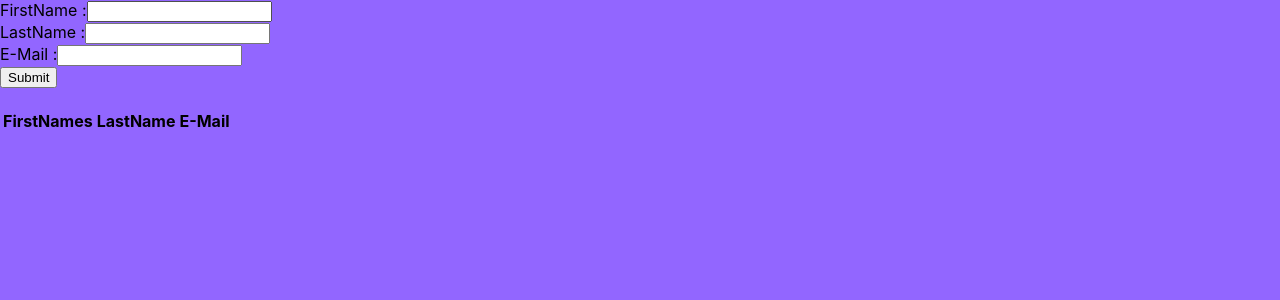
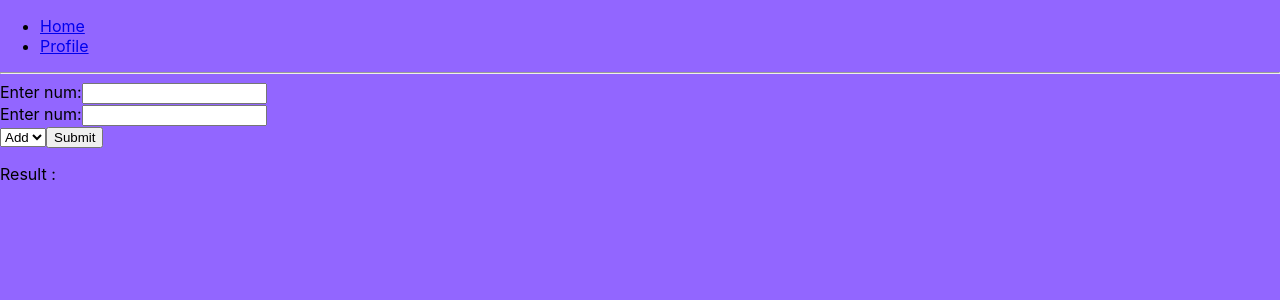
Before and after one commit to Vijay-shankar-08/React-Practice, a React (Create React App) app: page /calc in a window 1280 px wide. Shown: the top 300 px of the page. Built offline with nearby package versions, Linux system fonts and the light colour scheme.

Commit message:
updated caculator task

```diff
--- a/src/App.js
+++ b/src/App.js
@@ -18,9 +18,9 @@ import Profile from './components/Profile'
 import Dashboard from './components/Dasboard'
 import Home from './components/Home'
 import Refparent from './components/Refparent'
-// import Task3 from './components/Task3'
 import Mytask from './components/Mytask'
 import Todo from './components/Todo'
+import Calculator from './components/Calculator';
 
 // const Profile = lazy(() => import('./components/Profile'))
 // const Dashboard = lazy(() => import('./components/Dasboard'))
@@ -28,52 +28,84 @@ class App extends Component {
   render() {
     return (
       // <Suspense fallback={<h2>loading....</h2>}>
+      <Router>
+        <div>
+          <ul>
+            <li>
+              <Link to='/'>Home</Link>
+            </li>
+            <li>
+              <Link to='/profile'>Profile</Link>
+            </li>
+          </ul>
+          <hr />
+          <Switch>
+            <Route path='/dashboard' component={Dashboard}></Route>
+            <Route  exact path='/'>
+              <Home />
+            </Route>
+            <Route path='/profile'>
+              <Profile />
+            </Route>
+            <Route path='/timer'>
+              <Timer name="Timer" />
+            </Route>
+            <Route path='/state'>
+              <State />
+            </Route>
+            <Route path='/derived'>
+              <Derived />
+            </Route>
+            <Route path='/test1'>
+              <Test1 />
+            </Route>
+            <Route path='/test2'>
+              <Test2 />
+            </Route>
+            <Route path='/parent'>
+              <Parent />
+            </Route>
+            <Route path='/buttonpresent'>
+              <BtnPresent />
+            </Route>
+            <Route path='/condition'>
+              <Condition/>
+            </Route>
+            <Route path='/frag'>
+              <Frag />
+            </Route>
+            <Route path='/list'>
+              <List />
+            </Route>
+            <Route path='/parentmark'>
+              <ParentMark />
+            </Route>
+            <Route path='/head'>
+              <Head />
+            </Route>
+            <Route path='/refeparent'>
+              <Refparent />
+            </Route>
+            <Route path='/frparent'>
+              <FRparent />
+            </Route>
+            <Route path='/todo'>
+              <Todo />
+            </Route>
+            <Route path='/mytask'>
+              <Mytask />
+            </Route>
+            <Route path='/click'>
+              <Click name='vijay' />
+            </Route>
+            <Route path='/calc'>
+              <Calculator />
+            </Route>
+          </Switch>
+        </div>
+      </Router>
+      // </Suspense>
 
-      // <Router>
-      //   <div>
-      //     <ul>
-      //       <li>
-      //         <Link to='/'>Home</Link>
-      //       </li>
-      //       <li>
-      //         <Link to='/profile'>Profile</Link>
-      //       </li>
-      //     </ul>
-      //     <hr />
-      //     <Route path='/profile'>
-      //       <Profile />
-      //     </Route>
-      //   <Switch>
-      //     <Route  exact path='/'>
-      //       <Home />
-      //     </Route>
-
-      //     <Route path='/dashboard'>
-      //       <Dashboard />
-      //     </Route>
-
-      //   </Switch>
-      //   </div>
-      // </Router>
-      //  </Suspense>
-      <div>
-        {/* <Timer name="Timer" />
-        <State />
-        <Derived />
-        <Test1 />
-        <Test2 />
-        <Parent />
-        <BtnPresent />
-        <Condition />
-        <Frag />
-        <List />
-        <ParentMark />
-        <Click name="vijay" />
-        <Head />
-        <Refparent />
-        <FRparent /> */}
-        <Mytask />
-      </div>
     )
   }
 }
--- /dev/null
+++ b/src/components/Calculator.js
@@ -0,0 +1,83 @@
+import React, { Component } from 'react'
+
+class Calculator extends Component {
+    constructor(props) {
+        super(props)
+        this.state = {
+            firstnum: '',
+            secondnum: '',
+            operation: 'Add',
+            result: ''
+
+        }
+    }
+    handleChange = (event) => {
+        this.setState({
+            [event.target.name]: event.target.value
+        })
+    }
+
+    doMath = (e) => {
+        e.preventDefault();
+        const firstnum = this.state.firstnum
+        const secondnum = this.state.secondnum
+        const operation = this.state.operation
+        console.log(operation)
+        console.log(firstnum)
+        console.log(secondnum)
+        // const obj = { id: Date.now(),firstnum, secondnum, operation };
+        switch (operation) {
+            case 'Add':
+                this.setState({
+                    result: (Number(firstnum) + Number(secondnum))
+                })
+                break;
+            case 'Sub':
+                this.setState({
+                    result: (firstnum) - (secondnum)
+                })
+                break;
+            case 'Mul':
+                this.setState({
+                    result: firstnum * secondnum
+                })
+                break;
+            case 'Div':
+                this.setState({
+                    result: firstnum / secondnum
+                })
+                break;
+            default:
+                this.setState({
+                    result: ''
+                })
+        }
+
+    }
+
+    render() {
+        return (
+            <div>
+                <form onSubmit={this.doMath}>
+                    Enter num:
+                <input onChange={this.handleChange} type='number' name='firstnum' value={this.state.firstnum} /> <br />
+                Enter num:
+                <input onChange={this.handleChange} type='number' name='secondnum' value={this.state.secondnum} /><br />
+                    <select value={this.state.operation} name='operation' onChange={this.handleChange}  >
+                        <option value="Add">Add</option>
+                        <option value="Sub">Sub</option>
+                        <option value="Mul">Mul</option>
+                        <option value="Div">Div</option>
+                    </select>
+                    <input type="submit" value="Submit" />
+                </form>
+                <p>
+                    {console.log(this.state.result)}
+                    Result : {this.state.result}
+                </p>
+            </div>
+        )
+    }
+}
+
+export default Calculator
--- a/src/components/ListItems.css
+++ b/src/components/ListItems.css
@@ -24,22 +24,8 @@
     position: absolute;
     right: 10px;
 }
-.faicons{
+.icons{
     margin: 0 5px;
     font-size: 15px;
     cursor: pointer;
 }
-.itemsAnim-enter{
-    opacity: 0.01;
-}
-.itemsAnim-enter .itemsAnim-enter-active{
-    opacity: 1;
-    transition: opacity 300ms ease-in
-}
-.itemsAnim-leave{
-    opacity: 1;
-}
-.itemsAnim-leave .itemsAnim-leave-active{
-    opacity: 0.01;
-    transition: opacity 300ms ease-in
-}
--- a/src/components/ListItems.js
+++ b/src/components/ListItems.js
@@ -3,23 +3,24 @@ import './ListItems.css';
 import { FontAwesomeIcon } from '@fortawesome/react-fontawesome'
 
 
-function ListItems(props){
+function ListItems(props) {
     const items = props.items;
-    const listItems = items.map(item =>
-   {
+    const listItems = items.map(item => {
         return <div className="list" key={item.key}>
             <p>
-         <input type="text" id={item.key} value={item.text} onChange={(e)=>{
-             props.setUpdate(e.target.value,item.key)}}/>
+                <input type="text" id={item.key} value={item.text} onChange={(e) => {
+                    props.setUpdate(e.target.value, item.key)
+                }} />
                 <span>
 
-        <FontAwesomeIcon className="faicons" onClick={() => {
+                    <FontAwesomeIcon className="icons" onClick={() => {
                         props.deleteItem(item.key)
                     }} icon="trash" />
                 </span>
             </p>
 
-    </div>})
+        </div>
+    })
     return (
         <div>{listItems}</div>
     )
--- a/src/components/Mytask.js
+++ b/src/components/Mytask.js
@@ -1,7 +1,7 @@
 import React, { Component } from 'react'
 
 class Mytask extends Component {
-    constructor(props){
+    constructor(props) {
         super(props)
         this.state = {
             fname: '',
@@ -10,17 +10,16 @@ class Mytask extends Component {
             names: []
         }
     }
-    handleChange = (evt)=> {
-        const value = evt.target.value
+    handleChange = (evt) => {
         this.setState({
-            [evt.target.name]: value
+            [evt.target.name]: evt.target.value
         })
     }
     emailCheck = (value) => {
         let exist = true
         this.state.names.map(name => {
-            console.log(name,value)
-            if(name.value2 === value){
+            // console.log(name,value)
+            if (name.Email === value) {
                 exist = false
                 // console.log(count)
             }
@@ -30,20 +29,20 @@ class Mytask extends Component {
 
     handleSubmit = (event) => {
         event.preventDefault();
-        let value = this.state.fname
-        let value1 = this.state.lname
-        let value2 =this.state.email
-        const obj = { id: Date.now(), value, value1,value2 };
-        if(this.emailCheck(value2)){
+        const Firstname = this.state.fname
+        const Lastname = this.state.lname
+        const Email = this.state.email
+        const obj = { id: Date.now(), Firstname, Lastname, Email };
+        if (this.emailCheck(Email)) {
             // console.log(this.emailCheck(value2))
-                this.setState({
+            this.setState({
                 names: [obj, ...this.state.names],
                 fname: '',
                 lname: '',
                 email: '',
 
             });
-        }else{
+        } else {
             alert("email already exist")
         }
 
@@ -51,12 +50,12 @@ class Mytask extends Component {
     renderTable() {
         return (
             this.state.names.map((name) => {
-                const { id, value, value1,value2 } = name; //destructuring
+                const { id, Firstname, Lastname, Email } = name; //destructuring
                 return (
                     <tr key={id}>
-                        <td>{value}</td>
-                        <td> {value1}</td>
-                        <td>{value2}</td>
+                        <td>{Firstname}</td>
+                        <td> {Lastname}</td>
+                        <td>{Email}</td>
                     </tr>
                 );
             })
@@ -68,13 +67,13 @@ class Mytask extends Component {
                 <form onSubmit={this.handleSubmit}>
                     <label>
                         FirstName :
-                        <input type = 'text' onChange={this.handleChange} name = 'fname' value ={this.state.fname} /><br />
+                        <input type='text' onChange={this.handleChange} name='fname' value={this.state.fname} /><br />
                         LastName :
-                        <input type = 'text' onChange={this.handleChange} name = 'lname' value= {this.state.lname} /><br />
+                        <input type='text' onChange={this.handleChange} name='lname' value={this.state.lname} /><br />
                         E-Mail :
-                        <input type = 'text' onChange={this.handleChange} name = 'email' value= {this.state.email} /><br />
+                        <input type='text' onChange={this.handleChange} name='email' value={this.state.email} /><br />
                     </label>
-                    <input type="submit"  value="Submit" />
+                    <input type="submit" value="Submit" />
                 </form>
 
                 <br />
```
Also changed, not shown: src/components/Todo.js (+23 -25 lines). Lines whose indentation alone changed are shown as unchanged.
